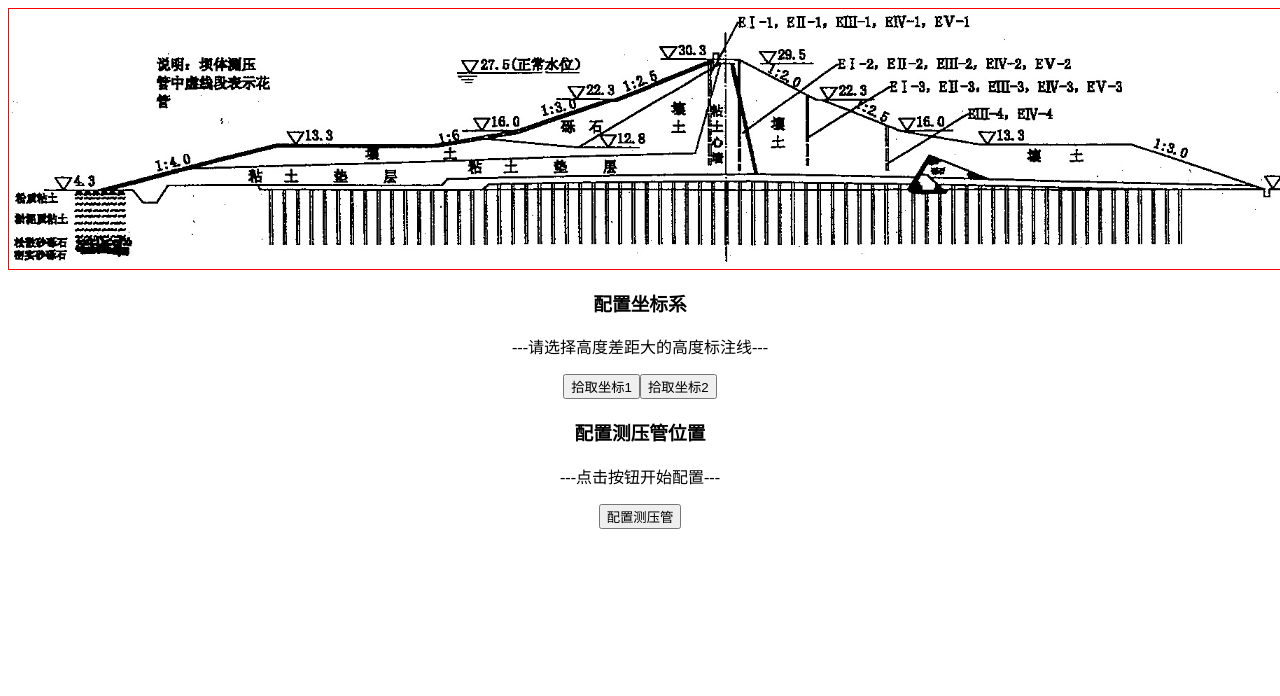
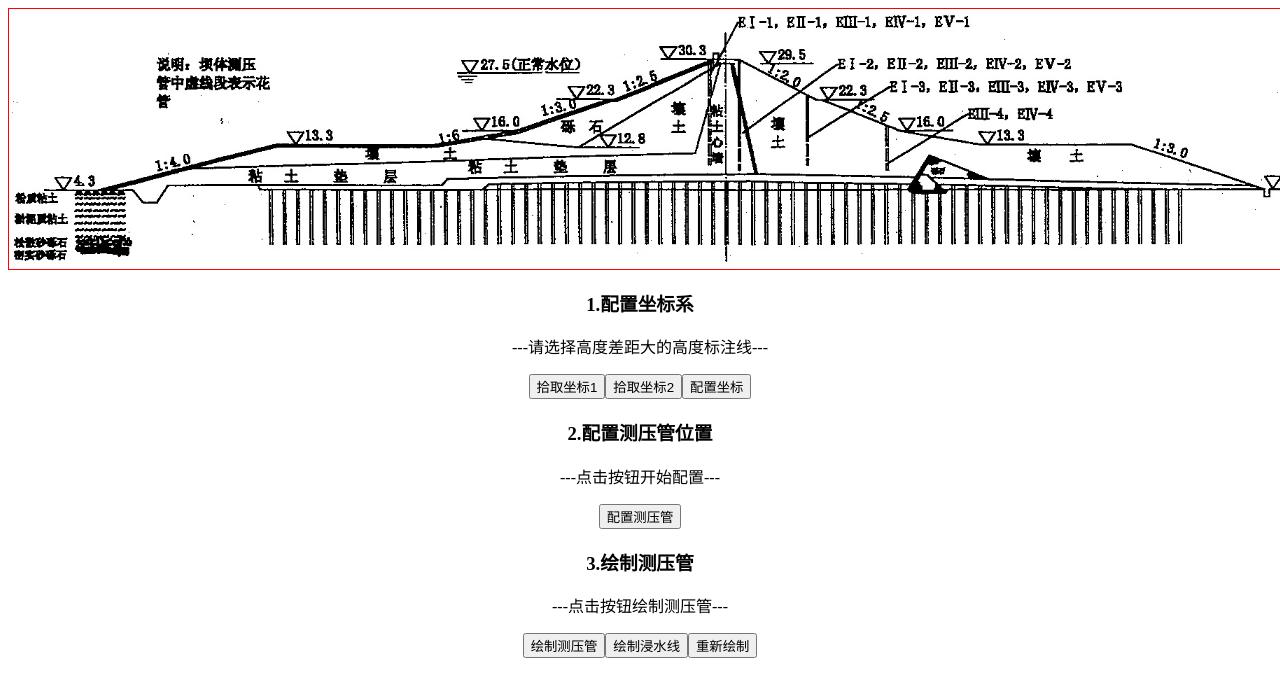
Before and after one commit to XiaoxuanLi97/Canvas, a Vue app: page / in a window 1280 px wide. Shown: the top 696 px of the page. Built offline with nearby package versions, Linux system fonts and the light colour scheme.

Commit message:
第二次上传

```diff
--- a/src/components/test.vue
+++ b/src/components/test.vue
@@ -2,13 +2,20 @@
   <div>
     <canvas id="canvas" :width="canvasWidth" :height="canvasHeight"/>
     <div class="coordConfig">
-      <h3>配置坐标系</h3>
+      <h3>1.配置坐标系</h3>
       <p>---请选择高度差距大的高度标注线---</p>
       <button @click="configCoordinate1">拾取坐标1</button>
       <button @click="configCoordinate2">拾取坐标2</button>
-      <h3>配置测压管位置</h3>
+      <button @click="submitCoord">配置坐标</button>
+
+      <h3>2.配置测压管位置</h3>
       <p>---点击按钮开始配置---</p>
       <button @click="configPosition">配置测压管</button>
+      <h3>3.绘制测压管</h3>
+      <p>---点击按钮绘制测压管---</p>
+      <button @click="plotTube">绘制测压管</button>
+      <button @click="plotLevel">绘制浸水线</button>
+      <button @click="draw">重新绘制</button>
     </div>
 
 
@@ -22,51 +29,57 @@ export default {
   name: "test",
   data(){
     return {
+      //canvas绘制数据
       canvasWidth:1300,
       canvasHeight:260,
       canvas:null,
       ctx:null,
       img:new Image(),
 
+      //图片数据
       img1:{
         id:1,
         url:'/btb.png',
       },
+      imgScale:0.7, //canvas加载图片缩放比
 
-      imgScale:0.7, //canvas加载图片缩放比
+      //配置坐标系数据
       imageConfig:{
         y1:0, //真实坐标y1
         y1C:0,//canvas坐标y1
         y2:0, //真实坐标y2
         y2C:0,//canvas坐标y2
-        M:[]
+        M: {  //坐标转换参数
+          yk: 1,
+          yb: 0
+        }
       },
 
-      //已知测压管信息
+      //模拟测压管信息
       pTubeData:[
         {
           id:'1',
-          yTop:0,
-          yBot:0,
-          yWat:0
+          yTop:30.3,
+          yBot:9.16,
+          yWat:22.66
         },
         {
           id:'2',
-          yTop:0,
-          yBot:0,
-          yWat:0
+          yTop:30.3,
+          yBot:7.97,
+          yWat:12.73
         },
         {
           id:'3',
-          yTop:0,
-          yBot:0,
-          yWat:0
+          yTop:23.05,
+          yBot:9.16,
+          yWat:13.72
         },
         {
           id:'4',
-          yTop:0,
-          yBot:0,
-          yWat:0
+          yTop:16.9,
+          yBot:7.97,
+          yWat:12.73
         }
       ],
 
@@ -87,6 +100,7 @@ export default {
   },
 
   methods: {
+    //绘图
     drawBackGround(url) {
       this.img.src = url // 设置图片源地址
       this.img.onload = () => {
@@ -103,13 +117,14 @@ export default {
         that.draw()
       }
     },
+
+    //配置坐标系
     configCoordinate1(){
       this.addListener()
       let that = this
       this.canvas.onclick = function(e) {
         const point = that.getXY(e)
         that.submitConfig1(point)
-
       }
     },
     configCoordinate2(){
@@ -129,6 +144,7 @@ export default {
         console.log(that.pTubeData)
       }
     },
+
     submitConfig1(point) {
       this.$prompt('请输入当前高程(m)', '拾取坐标1',{
         confirmButtonText: '确定',
@@ -145,11 +161,12 @@ export default {
         this.drawBackGround(this.img1.url)
 
         //计算imageConfig
+
         this.imageConfig.y1C = point.y //canvas画布y坐标
         this.imageConfig.y1 = value //真实y坐标
+
         console.log(this.imageConfig)
 
-        console.log(point)
       }).catch(() => {
         this.$message({
           type: 'info',
@@ -175,10 +192,9 @@ export default {
         //计算imageConfig
         this.imageConfig.y2C = point.y //canvas画布y坐标
         this.imageConfig.y2 = value //真实y坐标
+
         console.log(this.imageConfig)
 
-
-        console.log(point)
       }).catch(() => {
         this.$message({
           type: 'info',
@@ -212,10 +228,22 @@ export default {
         })
       })
     },
+    submitCoord(){
+      let b1 =  this.imageConfig.y2C;
+      let b2 =  this.imageConfig.y1C;
+      let a1 =  this.imageConfig.y2;
+      let a2 =  this.imageConfig.y1;
+
+      this.imageConfig.M.yk = (b1-b2)/(a1-a2)
+      this.imageConfig.M.yb = b2 - a2 * this.imageConfig.M.yk
+      console.log(this.imageConfig)
+    },
     getXY(e) {
       return { 'x': e.offsetX, 'y': e.offsetY }
 
     },
+
+    //放大镜
     draw() {
       // this.ctx.clearRect(0, 0, this.canvas.width, this.canvas.height)
       this.drawBackGround(this.img1.url)
@@ -265,6 +293,48 @@ export default {
       this.ctx.arc(this.centerPoint.x, this.centerPoint.y, this.originalRadius, 0, Math.PI * 2, false)
       this.ctx.stroke()
     },
+
+    //绘制测压管
+    plotTube(){
+      this.pTubeData.forEach((val)=>{
+        let x = val.x, //需要在网页中配置
+            k = this.imageConfig.M.yk,
+            b = this.imageConfig.M.yb,
+            yTop = val.yTop * k + b,
+            yBot = val.yBot * k + b
+
+        this.ctx.beginPath();
+        this.ctx.moveTo(x,yBot);
+        this.ctx.lineTo(x,yTop);
+        this.ctx.lineWidth = 2;
+        this.ctx.lineCap = 'round';
+        this.ctx.strokeStyle = 'red';
+        this.ctx.stroke()
+      })
+    },
+    plotLevel(){
+      let yWat = [];
+
+      for ( let i=0; i<this.pTubeData.length;i++){
+       yWat.push(this.pTubeData[i].yWat)
+      }
+
+      let yWatC = yWat.map(n => n*this.imageConfig.M.yk+this.imageConfig.M.yb)
+
+      const x0 = this.pTubeData[0].x;
+      const y0 = yWatC[0];
+      this.ctx.beginPath();
+      this.ctx.moveTo(x0,y0);
+      for ( let i=1; i<this.pTubeData.length;i++){
+       let x = this.pTubeData[i].x,
+           y = Number(yWatC[i]);
+       this.ctx.lineTo(x,y);
+     }
+      this.ctx.lineWidth = 2;
+      this.ctx.lineCap = 'round';
+      this.ctx.strokeStyle = 'blue';
+      this.ctx.stroke()
+    }
   },
   mounted() {
     this.canvas = document.getElementById('canvas')
```
